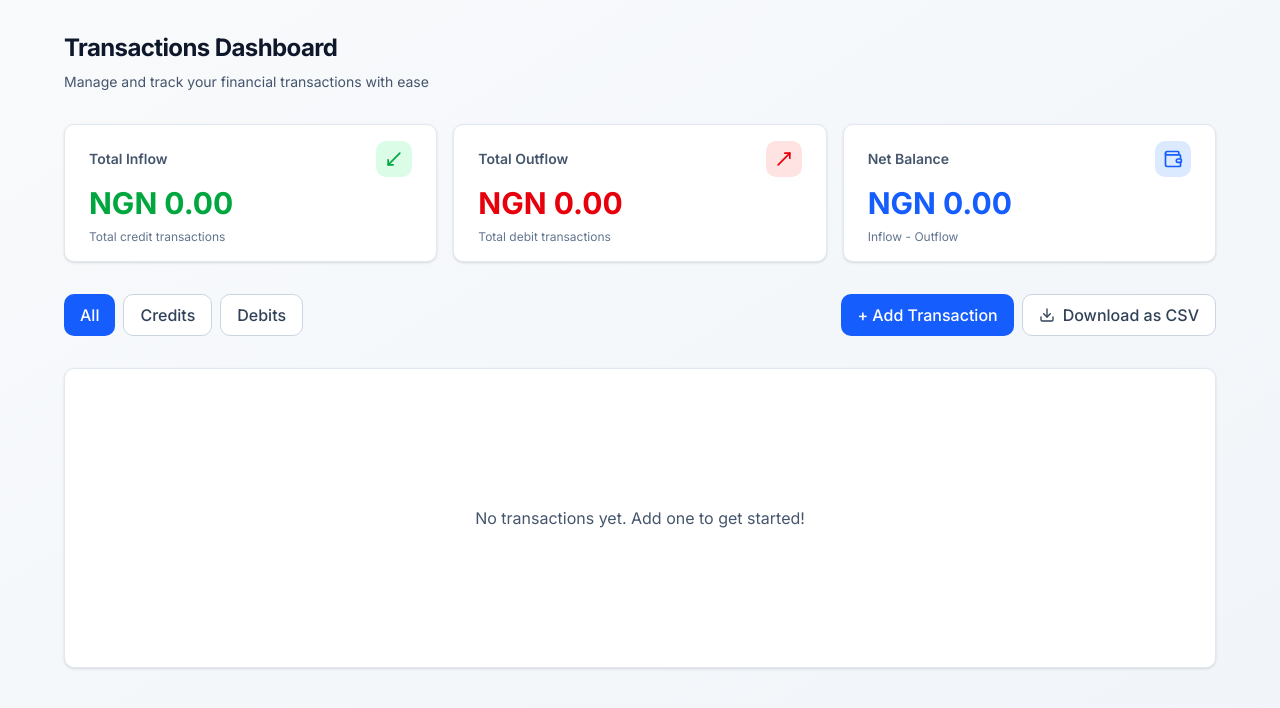
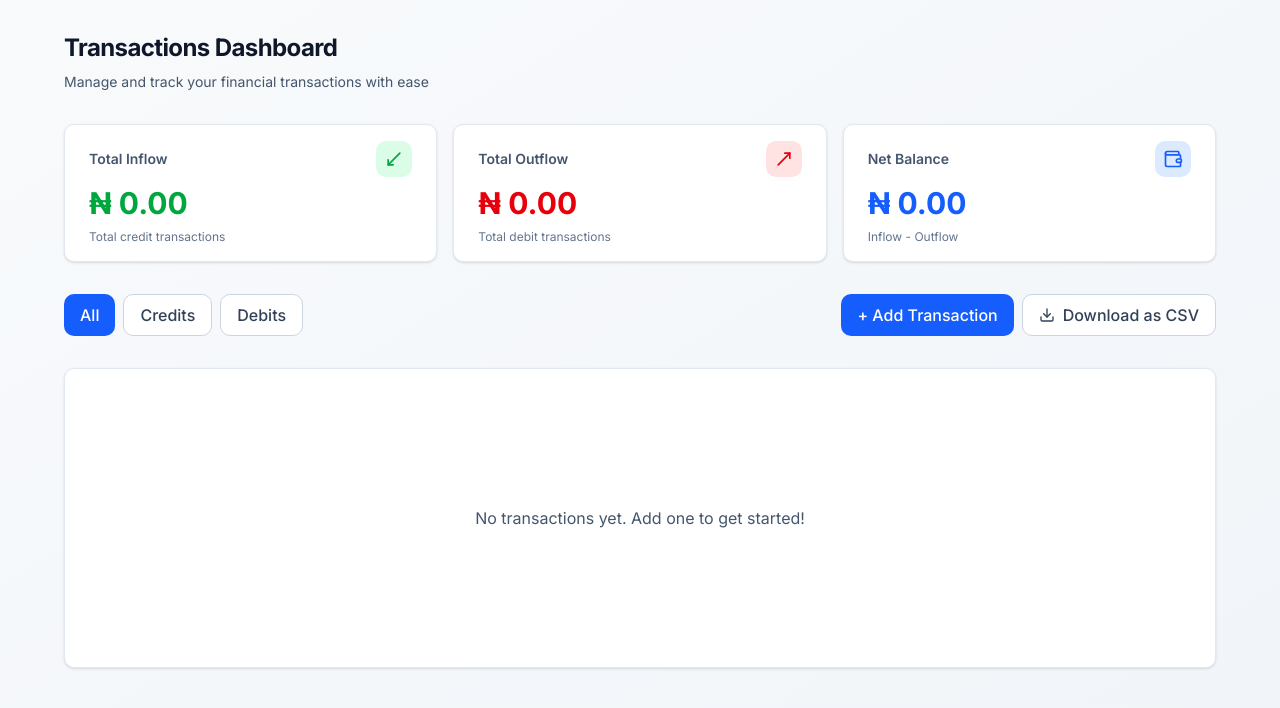
Before and after one commit to horlard/Transactions-Dashboard, a Next.js app: page / in a window 1280 px wide. Shown: the top 708 px of the page. Built offline with nearby package versions, Linux system fonts and the light colour scheme.

Commit message:
Update currency symbol from NGN to ₦ in TransactionStats component

```diff
--- a/components/TransactionsOverviewStats.tsx
+++ b/components/TransactionsOverviewStats.tsx
@@ -27,7 +27,7 @@ export default function TransactionStats({
       <MetricCard
         valueClassName="text-green-600"
         title="Total Inflow"
-        value={`NGN ${formatCurrency(totalInflow)}`}
+        value={`₦ ${formatCurrency(totalInflow)}`}
         descriptionText="Total credit transactions"
         icon={
           <div className="p-2 bg-green-100 rounded-lg">
@@ -39,7 +39,7 @@ export default function TransactionStats({
       <MetricCard
         valueClassName="text-red-600"
         title="Total Outflow"
-        value={`NGN ${formatCurrency(totalOutflow)}`}
+        value={`₦ ${formatCurrency(totalOutflow)}`}
         descriptionText="Total debit transactions"
         icon={
           <div className="p-2 bg-red-100 rounded-lg">
@@ -51,7 +51,7 @@ export default function TransactionStats({
       <MetricCard
         valueClassName={netBalance >= 0 ? "text-blue-600" : "text-red-600"}
         title="Net Balance"
-        value={`NGN ${formatCurrency(netBalance)}`}
+        value={`₦ ${formatCurrency(netBalance)}`}
         descriptionText="Inflow - Outflow"
         icon={
           <div className="p-2 bg-blue-100 rounded-lg">
```
